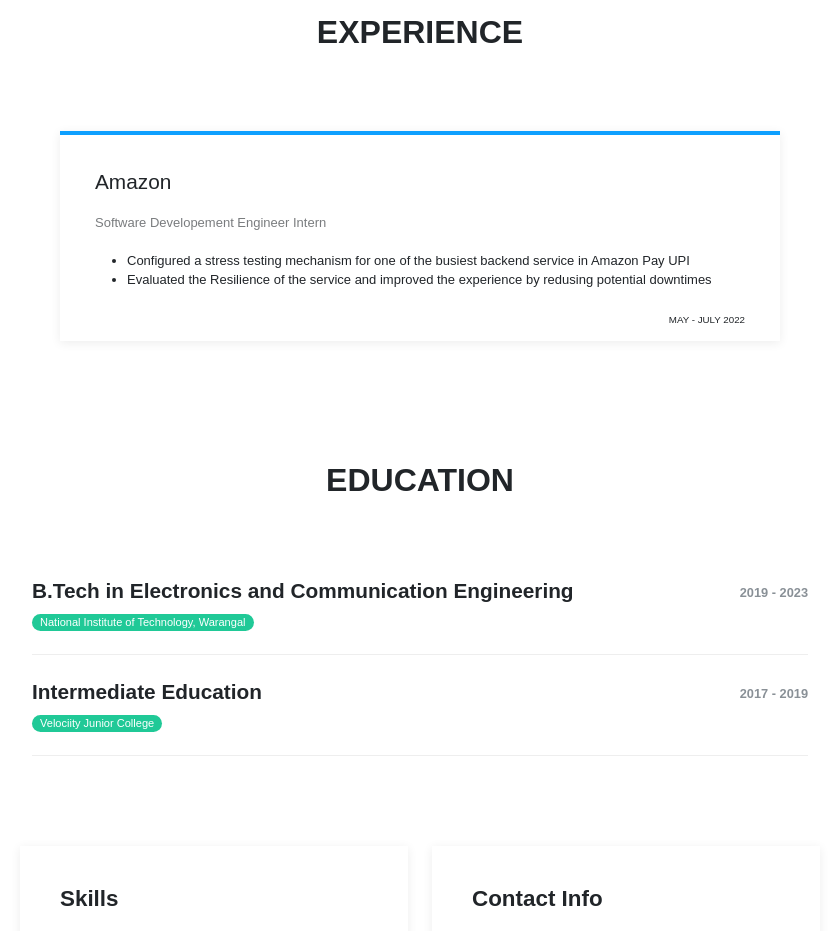
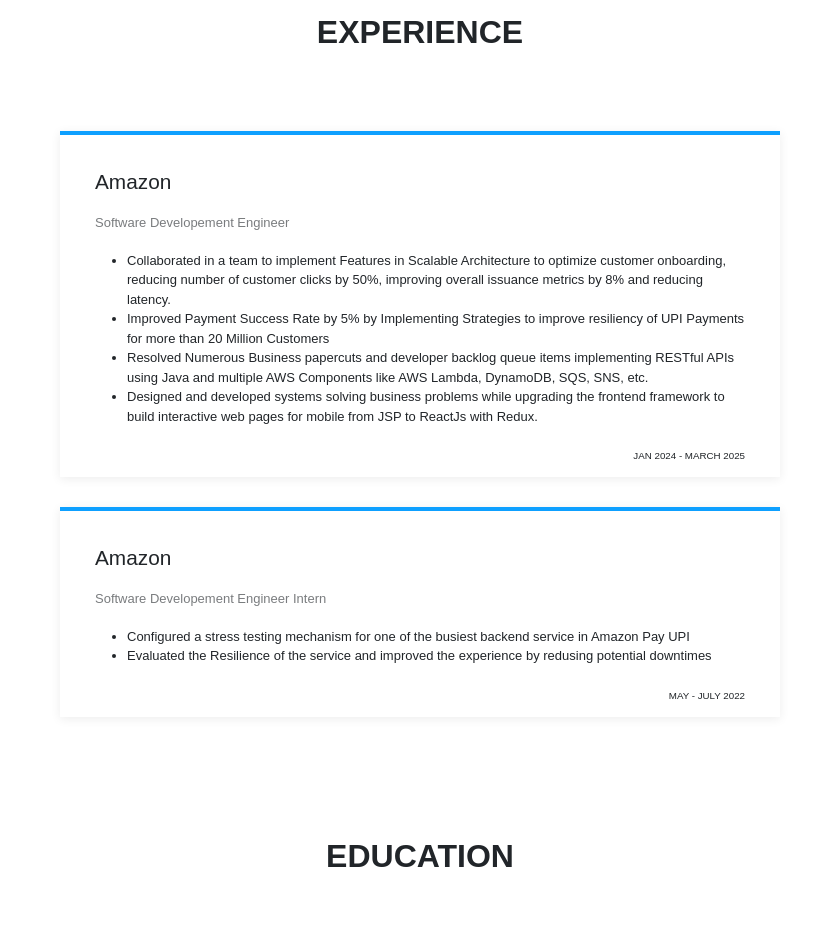
Before and after one commit to crudybagger/crudybagger.github.io, a plain HTML site: page index.html in a window 1280 px wide. Shown: the part 1220-2151 px from the top of the page, without its empty margins (220-1059 px from the left). Drawn offline with Linux system fonts and the light colour scheme; files whose address does not match are found by name.

Commit message:
Update index.html

```diff
--- a/index.html
+++ b/index.html
@@ -75,6 +75,21 @@
                     <div class="container">
                         <div class="heading">
                             <h2>Experience</h2>
+                        </div>
+                        <div class="row">
+                            <div class="col-md-8 offset-md-2">
+                                <div class="project-card-no-image">
+                                    <h3>Amazon</h3>
+                                    <h4>Software Developement Engineer</h4>
+                                    <ul>
+                                        <li>Collaborated in a team to implement Features in Scalable Architecture to optimize customer onboarding, reducing  number of customer clicks by 50%, improving overall issuance metrics by 8% and reducing latency.</li>
+                                        <li>Improved Payment Success Rate by 5% by Implementing Strategies to improve resiliency of UPI Payments for more than 20 Million Customers</li>
+                                        <li>Resolved Numerous Business papercuts and developer backlog queue items implementing RESTful APIs using Java and multiple AWS Components like AWS Lambda, DynamoDB, SQS, SNS, etc.</li>
+                                        <li>Designed and developed systems solving business problems while upgrading the frontend framework to build interactive web pages for mobile from JSP to ReactJs with Redux.</li>
+                                        </ul>
+                                    <div class="tags">Jan 2024 - March 2025</div>
+                                </div>
+                            </div>
                         </div>
                         <div class="row">
                             <div class="col-md-8 offset-md-2">
```
